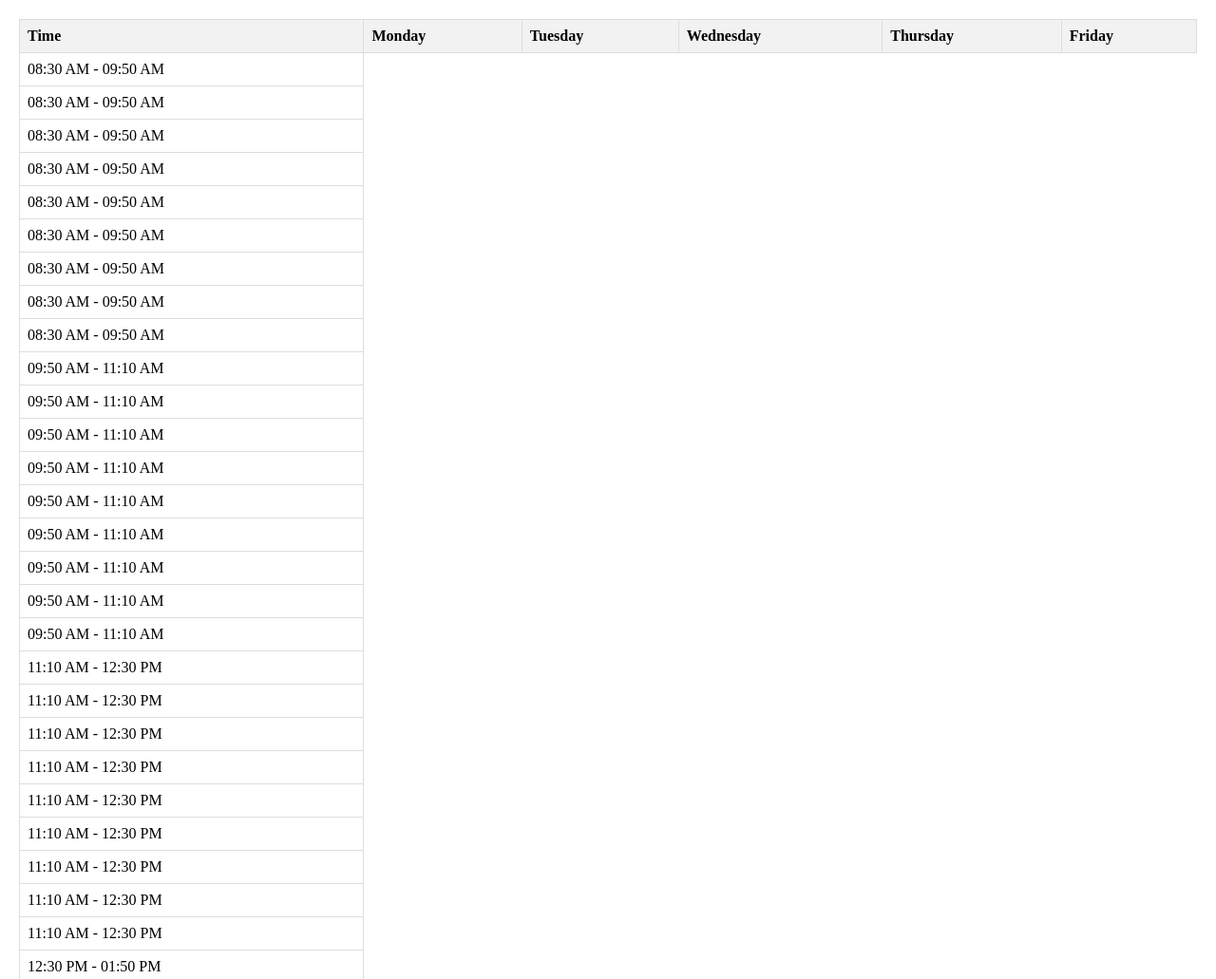
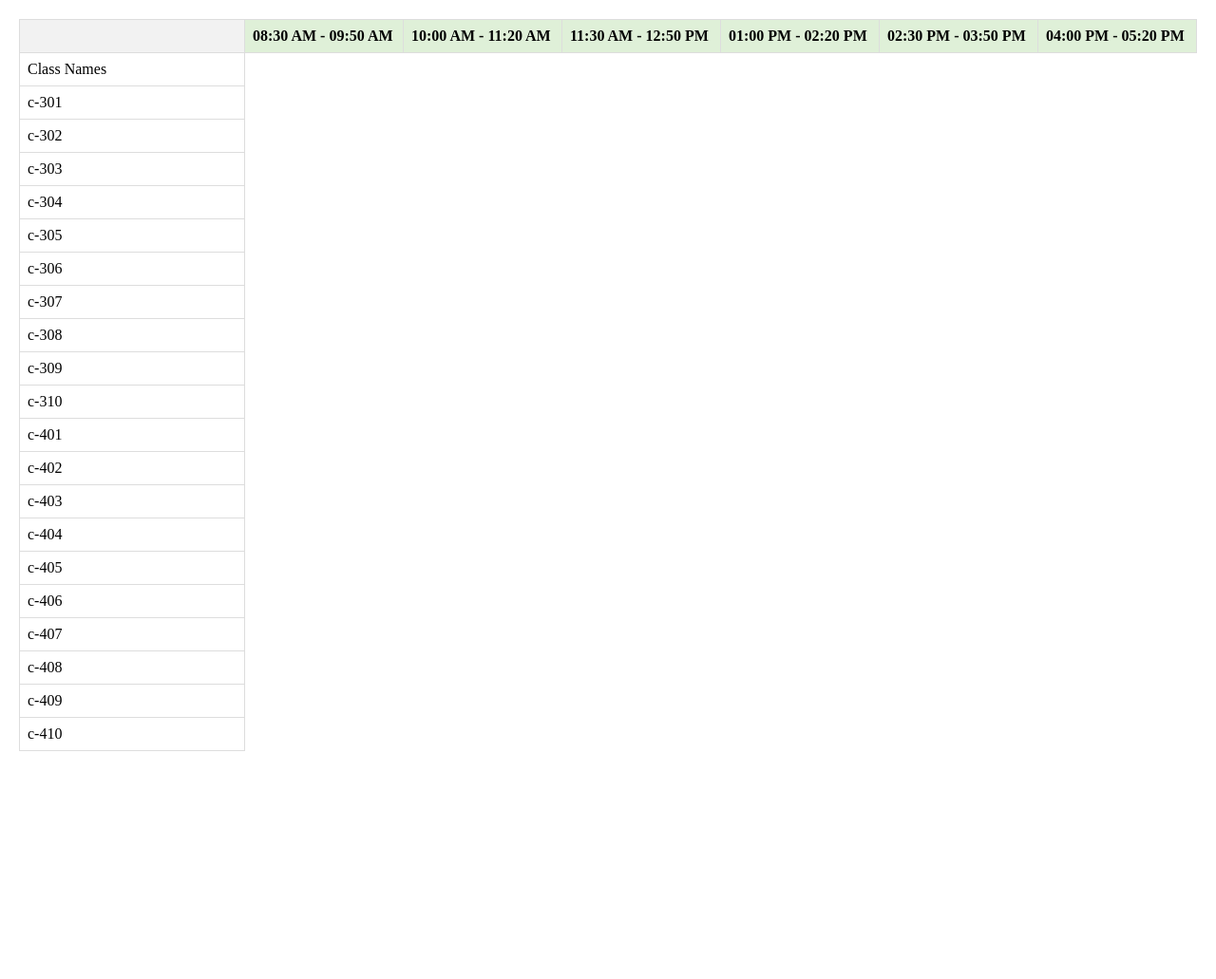
Before and after one commit to imamaaa/TimeSlots, a Flask app: page /generate_time_slots in a window 1280 px wide. Shown: the top 1031 px of the page at 95% size. After the commit the page ends 791 px from the top, so only its background shows below. Run offline with Flask 3, Linux system fonts and the light colour scheme.

Commit message:
updated files

```diff
--- a/app.py
+++ b/app.py
@@ -18,20 +18,37 @@
         self.resource = resource
 
 # Placeholder function for time slot generation
+# Placeholder function for time slot generation
 def generate_time_slots(start_time="08:30 AM", num_time_slots=8):
     time_slots = []
+
+    # Set the break duration to 10 minutes
+    break_duration = timedelta(minutes=10)
+
+    max_end_time = datetime.strptime("05:20 PM", "%I:%M %p")
 
     for _ in range(num_time_slots):
         for weekday in weekdays:
             for course in courses:
                 for resource in resources:
                     end_time = calculate_end_time(start_time)
+                    end_time_datetime = datetime.strptime(end_time, "%I:%M %p")
+
+                    # Ensure the time slot ends by 5:20 PM
+                    if end_time_datetime > max_end_time:
+                        return time_slots
+
                     time_slots.append(TimeSlot(start_time, end_time, weekday, course, resource))
 
-        # Calculate the next start time for the next time slot
-        start_time = calculate_next_start_time(start_time)
+                    # Add break time
+                    end_time_with_break = end_time_datetime + break_duration
+                    start_time = end_time_with_break.strftime("%I:%M %p")
+
+        # Calculate the next start time for the next time slot (skip break time)
+        start_time = calculate_next_start_time(start_time, break_duration)
 
     return time_slots
+
 
 def calculate_end_time(start_time):
     time_format = "%I:%M %p"  # 12-hour time format
@@ -39,10 +56,10 @@
     end_datetime = start_datetime + timedelta(hours=1, minutes=20)
     return end_datetime.strftime(time_format)
 
-def calculate_next_start_time(current_start_time):
+def calculate_next_start_time(current_start_time, break_duration):
     time_format = "%I:%M %p"  # 12-hour time format
     current_datetime = datetime.strptime(current_start_time, time_format)
-    next_datetime = current_datetime + timedelta(hours=1, minutes=20)
+    next_datetime = current_datetime + timedelta(hours=1, minutes=20) + break_duration
     return next_datetime.strftime(time_format)
 
 @app.route('/')
--- a/templates/time_slots.html
+++ b/templates/time_slots.html
@@ -13,21 +13,22 @@
         <table>
             <thead>
                 <tr>
-                    <th>Time</th>
-                    <th>Monday</th>
-                    <th>Tuesday</th>
-                    <th>Wednesday</th>
-                    <th>Thursday</th>
-                    <th>Friday</th>
+                    <th></th> <!-- Empty cell in the top-left corner -->
+                    {% for time_slot in time_slots %}
+                        <th {% if time_slot.weekday == 'Monday' %}class="current-day"{% endif %}
+                            style="width: 150px;"> <!-- Adjust the width as needed -->
+                            {{ time_slot.start_time }} - {{ time_slot.end_time }}
+                        </th>
+                    {% endfor %}
                 </tr>
             </thead>
             <tbody>
-                {% for time_slot in time_slots %}
+                {% for resource in resources %}
                     <tr>
-                        <td>{{ time_slot.start_time }} - {{ time_slot.end_time }}</td>
-                        {% for weekday in weekdays %}
-                            <td {% if time_slot.weekday == weekday %}class="current-day"{% endif %}>
-                                {% if time_slot.weekday == weekday %}
+                        <td>{{ resource }}</td> <!-- Display room numbers vertically -->
+                        {% for time_slot in time_slots %}
+                            <td {% if time_slot.resource == resource and time_slot.weekday == weekdays[0] %}class="current-day"{% endif %}>
+                                {% if time_slot.resource == resource and time_slot.weekday == weekdays[0] %}
                                     {{ time_slot.course }} | {{ time_slot.resource }}
                                 {% endif %}
                             </td>
@@ -35,6 +36,19 @@
                     </tr>
                 {% endfor %}
             </tbody>
+            <!-- Additional table for class names or room numbers -->
+            <tbody>
+                <tr>
+                    <td>Class Names</td>
+                </tr>
+                {% for class_name in ["c-301", "c-302", "c-303", "c-304", "c-305", "c-306", "c-307", "c-308", "c-309", "c-310",
+                                       "c-401", "c-402", "c-403", "c-404", "c-405", "c-406", "c-407", "c-408", "c-409", "c-410"] %}
+                    <tr>
+                        <td>{{ class_name }}</td>
+                    </tr>
+                {% endfor %}
+            </tbody>
+
 
         </table>
     </div>
```
Also changed, not shown: static/timetable.js (added, +37 -0 lines).
